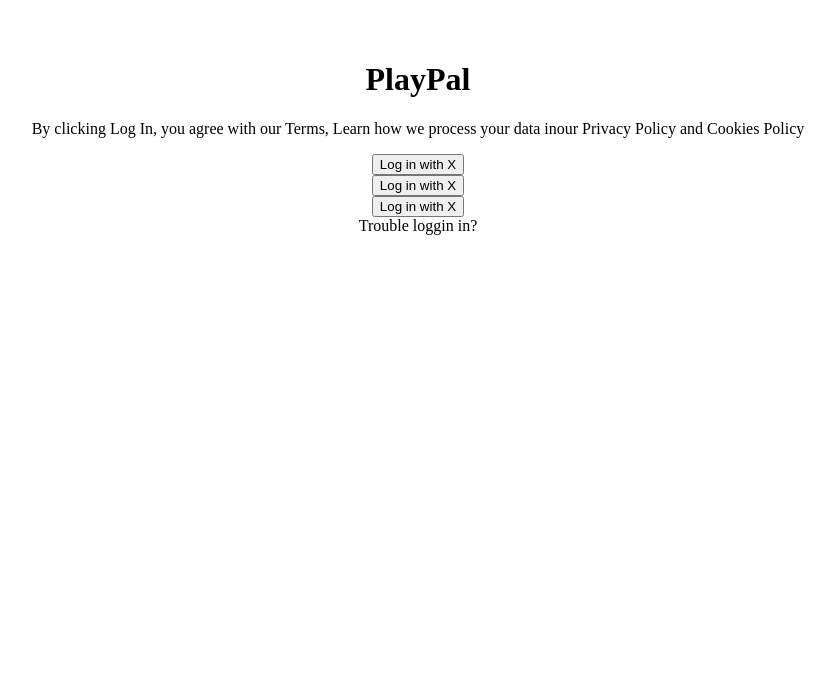
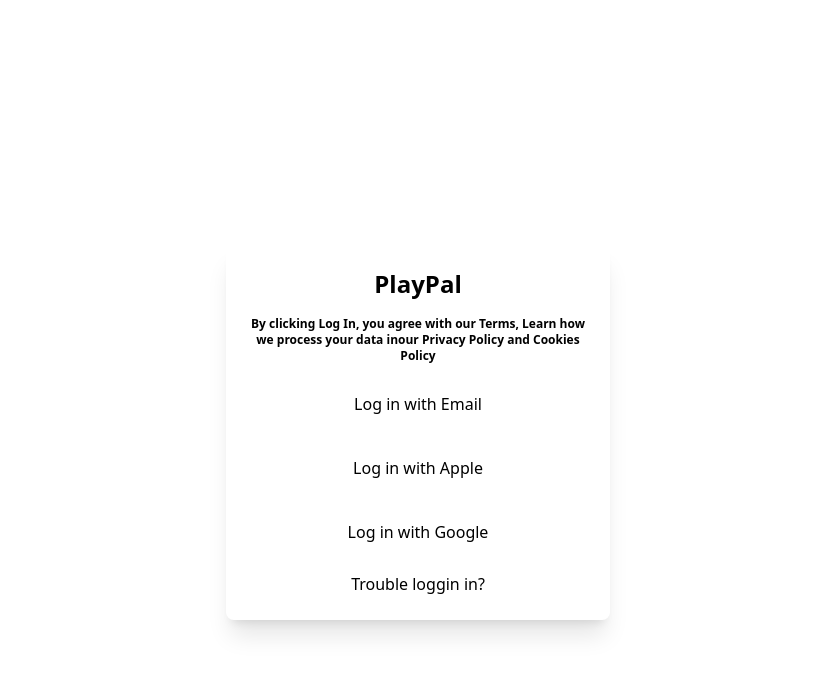
Before and after one commit to BrownieTr/2800-202510-BBY02, a React (Vite) app: page / in a window 1280 px wide. Shown: the top 674 px of the page, without its empty margins (222-1058 px from the left). Built offline with nearby package versions, Linux system fonts and the light colour scheme.

Commit message:
created frontend of login page. NO CSS

```diff
--- a/package.json
+++ b/package.json
@@ -25,7 +25,7 @@
     "eslint-plugin-react-refresh": "^0.4.19",
     "globals": "^16.0.0",
     "postcss": "^8.5.3",
-    "tailwindcss": "^4.1.4",
+    "tailwindcss": "^3.4.17",
     "vite": "^6.3.1"
   }
 }
--- a/src/Login/Login.jsx
+++ b/src/Login/Login.jsx
@@ -1,21 +1,24 @@
 import LoginHeader from "./LoginHeader.jsx";
 import LoginTerms from "./LoginTerms.jsx";
-import LoginBtn from './LoginBtn.jsx';
-import LoginTrouble from './LoginTrouble.jsx'
+import LoginBtn from "./LoginBtn.jsx";
+import LoginTrouble from "./LoginTrouble.jsx";
+import '../index.css'
 
-
-function Login(){
-    return(
-        <>
-        <LoginHeader/>
-        <LoginTerms/>
-        <LoginBtn/>
-        <LoginBtn/>
-        <LoginBtn/>
-        <LoginTrouble/>
-        </>
-
-    );
+function Login() {
+  return (
+    <>
+      <div className="h-screen flex items-center justify-center">
+        <div className="w-full max-w-sm p-6 rounded-lg shadow-xl flex flex-col items-center space-y-4">
+          <LoginHeader />
+          <LoginTerms />
+          <LoginBtn provider="Email" />
+          <LoginBtn provider="Apple"/>
+          <LoginBtn provider="Google"/>
+          <LoginTrouble />
+        </div>
+      </div>
+    </>
+  );
 }
 
 export default Login;
--- a/src/Login/LoginBtn.jsx
+++ b/src/Login/LoginBtn.jsx
@@ -1,7 +1,7 @@
-function LoginBtn(){
+function LoginBtn({provider}){
     return(
-        <div>
-            <button>Log in with X</button>
+        <div className="w-full">
+            <button className="w-full py-3 px-4 font-medium rounded-lg">Log in with {provider}</button>
         </div>
     );
 }
--- a/src/Login/LoginHeader.jsx
+++ b/src/Login/LoginHeader.jsx
@@ -1,7 +1,7 @@
 function LoginHeader() {
     return(
         <div>
-            <h1>PlayPal</h1>
+            <h1 className="text-2xl font-bold">PlayPal</h1>
         </div>
     );
 }
--- a/src/Login/LoginTerms.jsx
+++ b/src/Login/LoginTerms.jsx
@@ -1,7 +1,7 @@
 function LoginTerms(){
     return(
-        <div>
-            <p>By clicking Log In, you agree with our Terms, Learn how we process your data inour Privacy Policy and Cookies Policy</p>
+        <div className="w-full mb-4">
+            <p className="text-center text-xs font-bold">By clicking Log In, you agree with our Terms, Learn how we process your data inour Privacy Policy and Cookies Policy</p>
         </div>
     );
 }
--- a/src/Login/LoginTrouble.jsx
+++ b/src/Login/LoginTrouble.jsx
@@ -1,7 +1,7 @@
 function LoginTrouble(){
     return(
         <div>
-            <a>Trouble loggin in?</a>
+            <a href="#">Trouble loggin in?</a>
         </div>
     );
 }
--- a/tailwind.config.js
+++ b/tailwind.config.js
@@ -1,8 +1,10 @@
 /** @type {import('tailwindcss').Config} */
 export default {
+    mode: 'jit',
     content: [
       "./index.html",
       "./src/**/*.{js,ts,jsx,tsx}",
+      "./src/Login/**/*.{js,ts,jsx,tsx}",
     ],
     theme: {
       extend: {},
```
Also changed, not shown: 1 other file (tests, documents, lock files or other folders).
